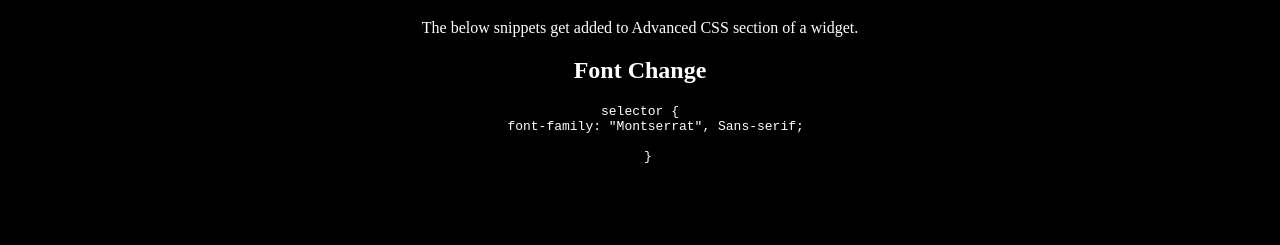
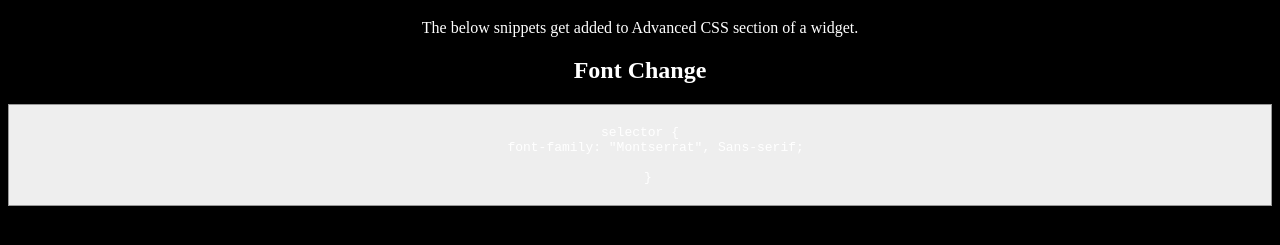
Before and after one commit to MattMarble/Elementor-Tweaks, a website: page index.html in a window 1280 px wide. Shown: the part 61-306 px from the top of the page. Drawn offline with Linux system fonts and the light colour scheme.

Commit message:
style codeblocks

```diff
--- a/style.css
+++ b/style.css
@@ -5,5 +5,11 @@ html,
 body {
   background-color: black;
   color: white;
-  text-align:center;
+  text-align: center;
 }
+pre code {
+  background-color: #eee;
+  border: 1px solid #999;
+  display: block;
+  padding: 20px;
+}
```
